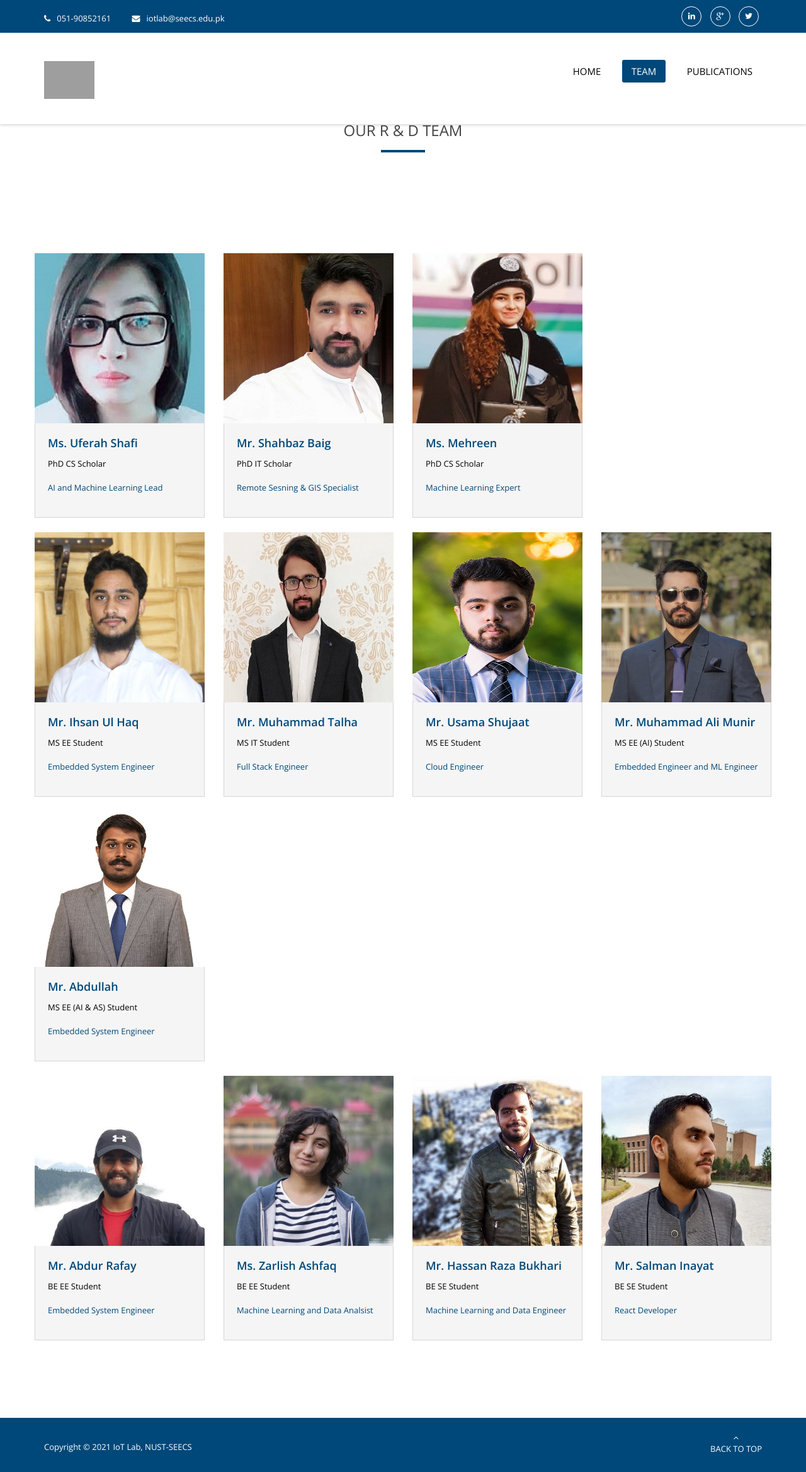
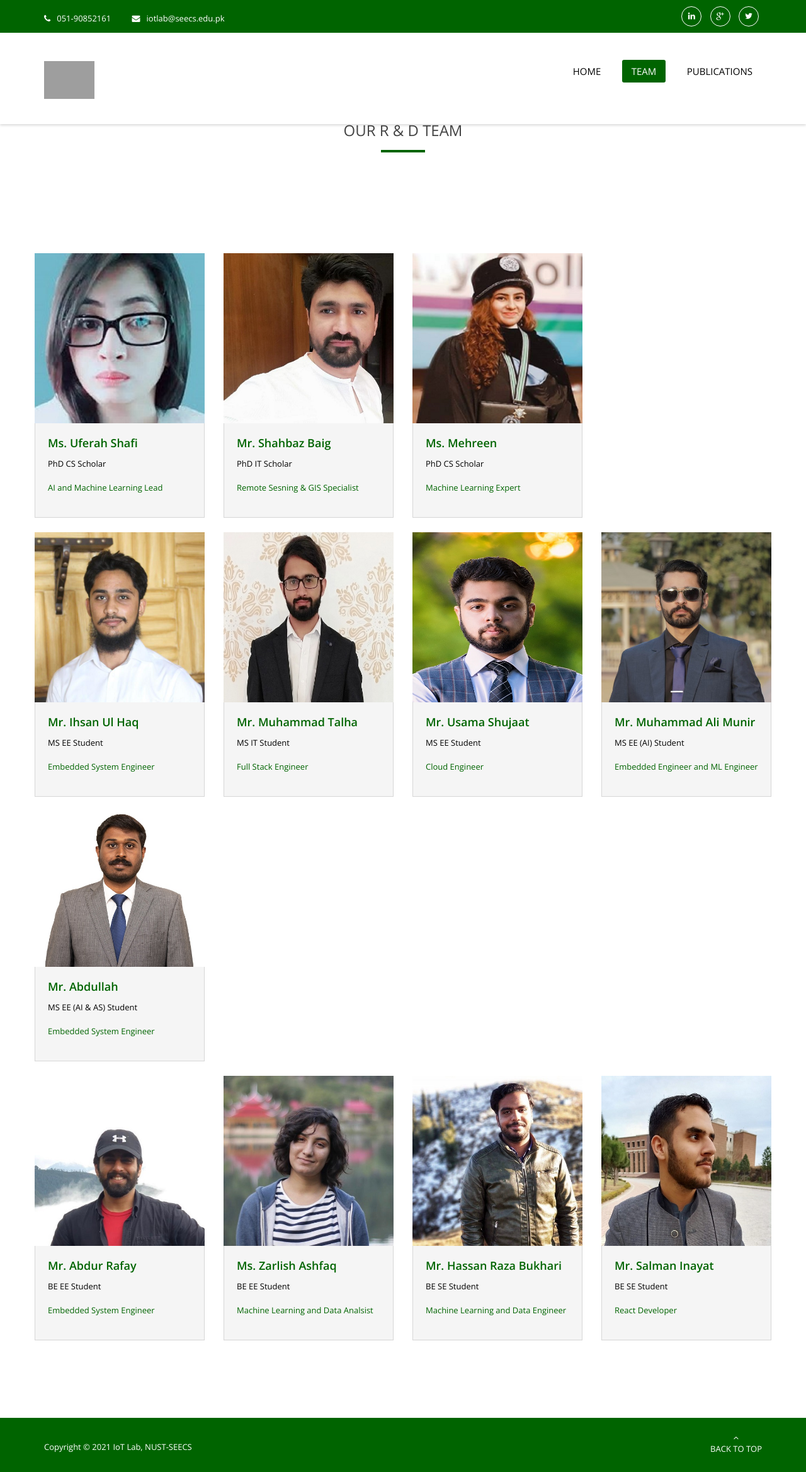
Before and after one commit to iMuhammadTalha/AgriDMap, a Django app: page /team in a window 1280 px wide. Shown: the whole page at 63% size. Run offline with Django 4.2, Linux system fonts and the light colour scheme; some libraries are stand-ins or nearby versions; some web fonts are replaced; grey boxes are pictures that could not be loaded.

Commit message:
Fix: Theme color changed

```diff
--- a/WheatRust/static/css/templatemo-main.css
+++ b/WheatRust/static/css/templatemo-main.css
@@ -107,7 +107,7 @@ h1, h2, h3, h4, h5, h6 {
 	Header Styles
 --------------------------------------------------------*/
 .top-header {
-  background: #004879;
+  background: #006400;
   color: white;
   padding: 10px 0;
 }
@@ -134,7 +134,7 @@ h1, h2, h3, h4, h5, h6 {
 }
 .top-header .right-header ul.social-icons li a:hover {
   background-color: white;
-  color: #004879;
+  color: #006400;
 }
 
 .main-header {
@@ -179,7 +179,7 @@ h1, h2, h3, h4, h5, h6 {
   border-radius: 3px;
 }
 .main-header .menu ul li a.current {
-  background: #004879;
+  background: #006400;
   color: white;
 }
 
@@ -194,14 +194,14 @@ h1, h2, h3, h4, h5, h6 {
 }
 .responsive-menu .toggle-menu {
   font-size: 24px;
-  color: #004879;
+  color: #006400;
 }
 .responsive-menu .menu {
   display: none;
   position: absolute;
   top: 52px;
   width: 100%;
-  background-color: #004879;
+  background-color: #006400;
 }
 .responsive-menu .menu ul li {
   display: block;
@@ -244,7 +244,7 @@ h1, h2, h3, h4, h5, h6 {
   display: block;
   width: 70px;
   height: 4px;
-  background: #004879;
+  background: #006400;
   margin: 0 auto;
 }
 
@@ -255,7 +255,7 @@ h1, h2, h3, h4, h5, h6 {
 }
 
 .mainBtn {
-  background-color: #004879;
+  background-color: #006400;
   color: white;
   display: inline-block;
   text-transform: uppercase;
@@ -280,7 +280,7 @@ h1, h2, h3, h4, h5, h6 {
   clear: both;
 }
 #services .service-item .service-header i {
-  color: #004879;
+  color: #006400;
   font-size: 24px;
   float: left;
   margin-right: 25px;
@@ -372,7 +372,7 @@ h1, h2, h3, h4, h5, h6 {
   -moz-box-shadow: none;
   box-shadow: none;
   line-height: 30px;
-  background: #004879;
+  background: #006400;
   text-transform: uppercase;
 }
 #about .our-team {
@@ -439,11 +439,11 @@ h1, h2, h3, h4, h5, h6 {
 #about .our-team .team-member .inner-content h5 {
   font-size: 18px;
   font-weight: 600;
-  color: #004879;
+  color: #006400;
   margin-bottom: 10px;
 }
 #about .our-team .team-member .inner-content span {
-  color: #004879;
+  color: #006400;
   margin-bottom: 15px;
   display: block;
 }
@@ -500,7 +500,7 @@ h1, h2, h3, h4, h5, h6 {
   color: black;
 }
 #contact .contact-info span i {
-  color: #004879;
+  color: #006400;
   font-size: 16px;
   margin-right: 12px;
 }
@@ -558,7 +558,7 @@ h1, h2, h3, h4, h5, h6 {
 --------------------------------------------------------*/
 .site-footer {
   margin-top: 100px;
-  background-color: #004879;
+  background-color: #006400;
   color: white;
   padding: 25px 0;
 }
@@ -612,11 +612,11 @@ Header dropdown
   display: block;
 }
 
-.dropdown-content a:hover {background-color: #004879; color: white !important;}
+.dropdown-content a:hover {background-color: #006400; color: white !important;}
 
 .dropdown:hover .dropdown-content {display: block;}
 
-.dropdown:hover .dropbtn {background-color: #004879; color: white;}
+.dropdown:hover .dropbtn {background-color: #006400; color: white;}
 
 
 /********************************
--- a/template/publications.html
+++ b/template/publications.html
@@ -60,7 +60,7 @@
         th {
             border: 1px solid #dddddd;
             color: white;
-            background-color: #004879;
+            background-color: #006400;
             text-align: left;
             padding: 8px;
         }
@@ -100,9 +100,9 @@
   background-color: #ddd;
 }
 
-/* Create an active/current tablink class #004879 */
+/* Create an active/current tablink class #006400 */
 .tab button.active {
-  background-color: #004879;
+  background-color: #006400;
   color: white;
 }
 
```
